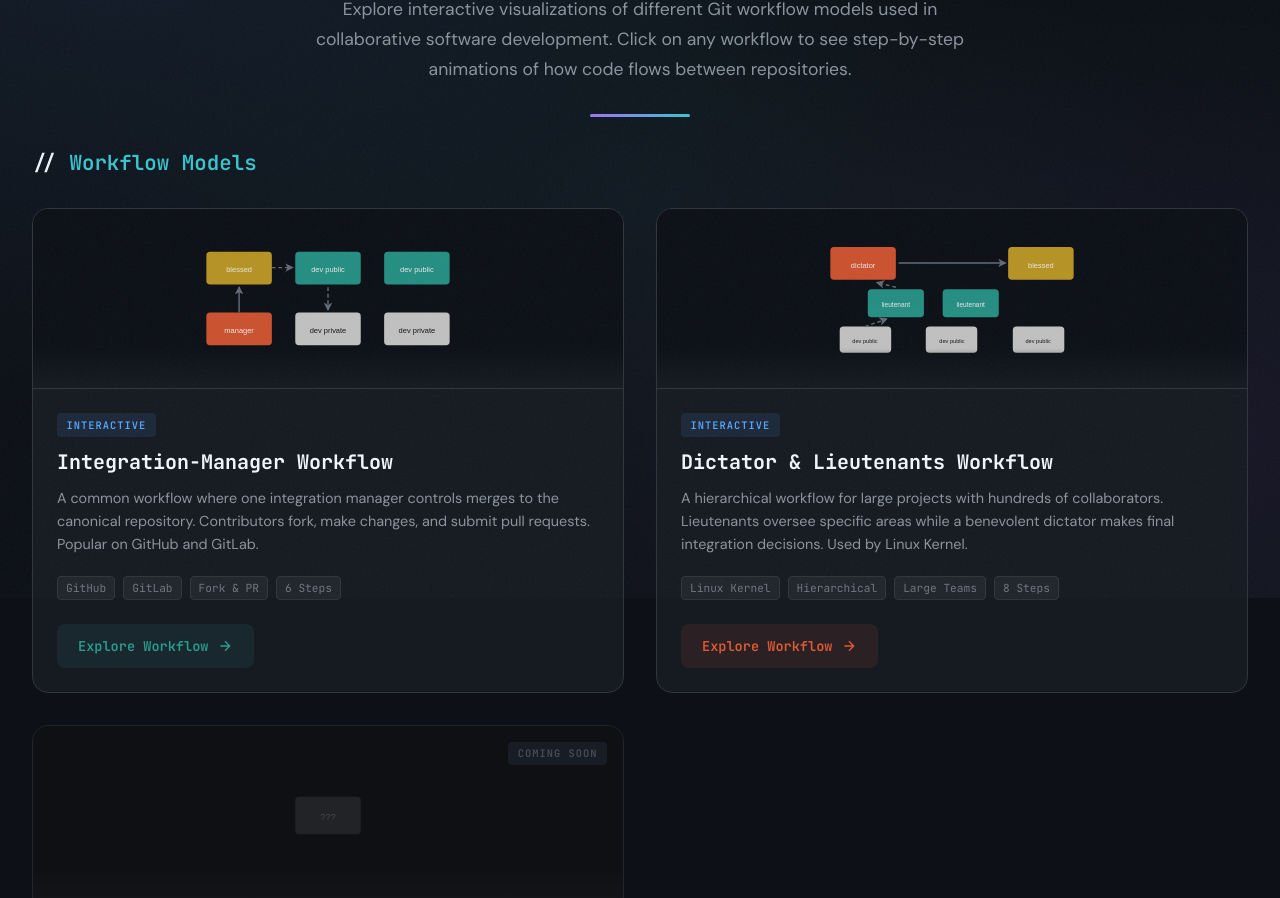
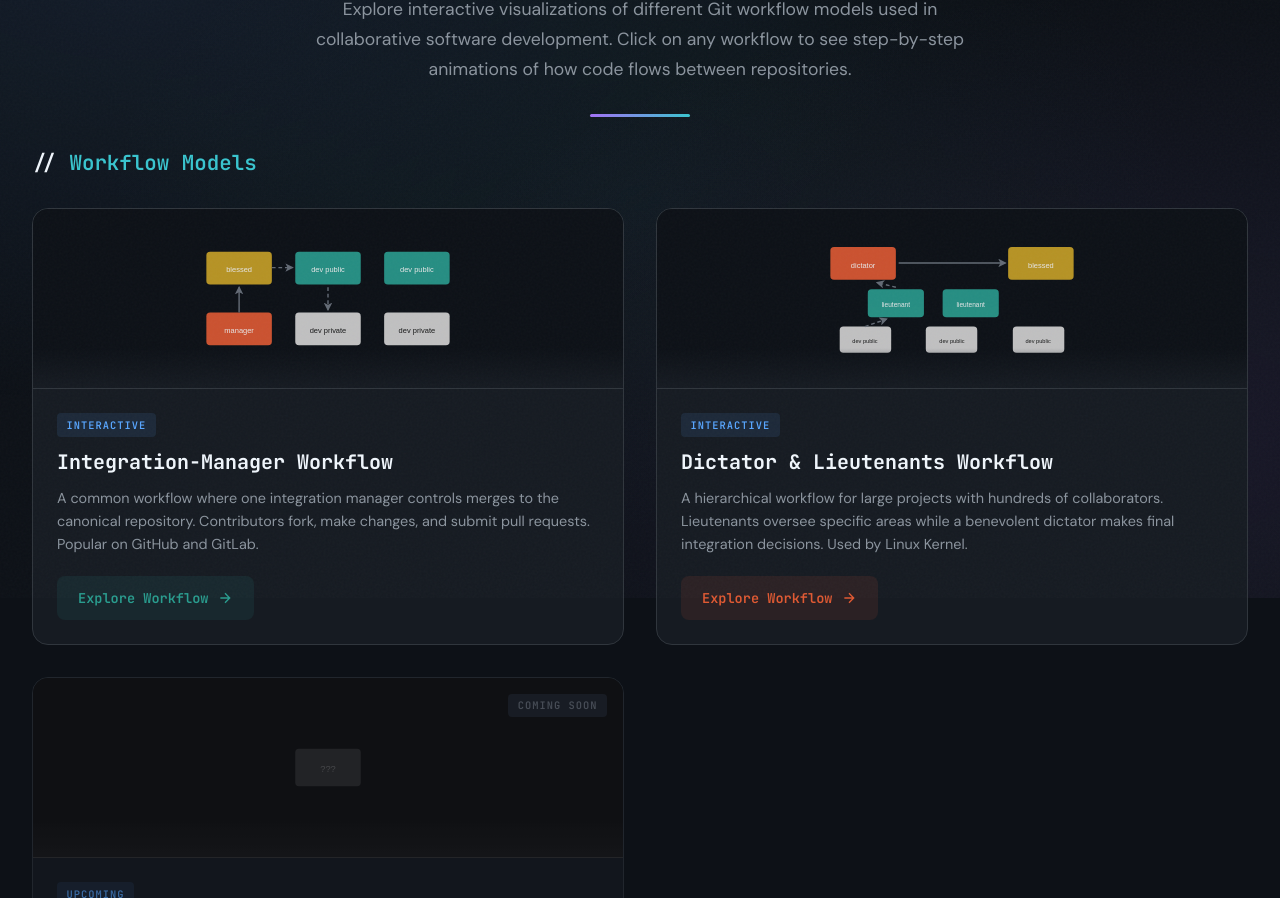
Before and after one commit to Shueeey/soft2412-interactive-tool, a website: page index.html in a window 1280 px wide. Shown: the part 202-1100 px from the top of the page. Drawn offline with Linux system fonts and the light colour scheme.

Commit message:
removed card tags

```diff
--- a/index.html
+++ b/index.html
@@ -490,12 +490,6 @@
                         A common workflow where one integration manager controls merges to the canonical repository.
                         Contributors fork, make changes, and submit pull requests. Popular on GitHub and GitLab.
                     </p>
-                    <div class="card-tags">
-                        <span class="tag">GitHub</span>
-                        <span class="tag">GitLab</span>
-                        <span class="tag">Fork & PR</span>
-                        <span class="tag">6 Steps</span>
-                    </div>
                     <a href="im_model.html" class="card-link">
                         Explore Workflow
                         <svg viewBox="0 0 24 24" fill="none" stroke="currentColor" stroke-width="2">
@@ -550,12 +544,6 @@
                         A hierarchical workflow for large projects with hundreds of collaborators. Lieutenants oversee
                         specific areas while a benevolent dictator makes final integration decisions. Used by Linux Kernel.
                     </p>
-                    <div class="card-tags">
-                        <span class="tag">Linux Kernel</span>
-                        <span class="tag">Hierarchical</span>
-                        <span class="tag">Large Teams</span>
-                        <span class="tag">8 Steps</span>
-                    </div>
                     <a href="d_and_l_model.html" class="card-link">
                         Explore Workflow
                         <svg viewBox="0 0 24 24" fill="none" stroke="currentColor" stroke-width="2">
```
